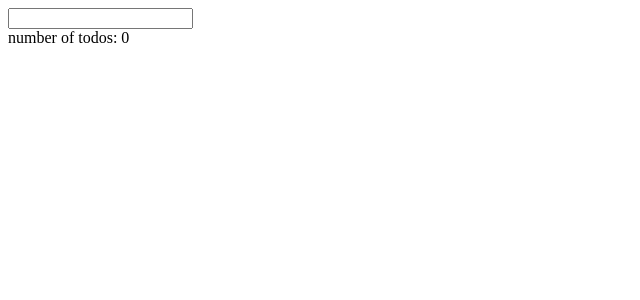
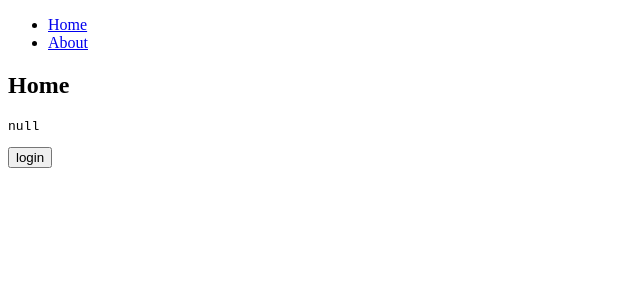
Before and after one commit to rjbena/Hooks, a React (Create React App) app: page / in a window 1280 px wide. Shown: the top 300 px of the page, without its empty margins (0-640 px from the left). Built offline with nearby package versions, Linux system fonts and the light colour scheme.

Commit message:
useContext

```diff
--- a/package.json
+++ b/package.json
@@ -8,6 +8,7 @@
     "@testing-library/user-event": "^7.2.1",
     "react": "^16.13.1",
     "react-dom": "^16.13.1",
+    "react-router-dom": "^5.2.0",
     "react-scripts": "3.4.1"
   },
   "scripts": {
--- a/src/App.js
+++ b/src/App.js
@@ -1,56 +1,34 @@
 import React, { useReducer, useState } from "react";
-
-function reducer(state, action) {
-  switch (action.type) {
-    case "add-todo":
-      return {
-        todos: [...state.todos, { text: action.text, completed: false }],
-        todoCount: state.todoCount + 1
-      };
-    case "toggle-todo":
-      return {
-        todos: state.todos.map((t, idx) =>
-          idx === action.idx ? { ...t, completed: !t.completed } : t
-        ),
-        todoCount: state.todoCount
-      };
-    default:
-      return state;
-  }
-}
+import {BrowserRouter as Router, Route,Link} from 'react-router-dom'
+import { Home } from "./pages/Home";
+import {About} from './pages/About';
+import { UserContext } from "./UserContext";
+import { useMemo } from "react";
 
 const App = () => {
-  const [{ todos, todoCount }, dispatch] = useReducer(reducer, {
-    todos: [],
-    todoCount: 0
-  });
-  const [text, setText] = useState();
+  const [user,setUser] = useState(null)
+ const providerValue = useMemo(()=>({ user, setUser}),[user,setUser])
+  return (
+    <Router>
+      <div>
+        <nav>
+          <ul>
+            <li>
+              <Link to='/'>Home</Link>
+            </li>
+            <li>
+              <Link to='/about'>About</Link>
+            </li>
+          </ul>
+        </nav>
+        <UserContext.Provider value={providerValue}>
+          <Route path='/' exact component={Home}/>
+          <Route path='/about' component={About}/>
+        </UserContext.Provider>
 
-  return (
-    <div>
-      <form
-        onSubmit={e => {
-          e.preventDefault();
-          dispatch({ type: "add-todo", text });
-          setText("");
-        }}
-      >
-        <input value={text} onChange={e => setText(e.target.value)} />
-      </form>
-      <div>number of todos: {todoCount}</div>
-      {todos.map((t, idx) => (
-        <div
-          key={t.text}
-          onClick={() => dispatch({ type: "toggle-todo", idx })}
-          style={{
-            textDecoration: t.completed ? "line-through" : ""
-          }}
-        >
-          {t.text}
-        </div>
-      ))}
-    </div>
-  );
+      </div>
+    </Router>
+  )
 };
 
 export default App;
--- /dev/null
+++ b/src/UserContext.js
@@ -0,0 +1,5 @@
+import React from 'react';
+import { createContext } from 'react';
+
+
+export const UserContext = createContext(null);
--- /dev/null
+++ b/src/login.js
@@ -0,0 +1,7 @@
+export const login = async () => {
+    return {
+        id:4,
+        username: 'bob',
+        email:'bob@bob.com'
+    }
+}
--- /dev/null
+++ b/src/pages/About.js
@@ -0,0 +1,13 @@
+import React from 'react'
+import { useContext } from 'react'
+import { UserContext } from '../UserContext'
+
+export const About = () => {
+    const {user,setUser} =useContext(UserContext)
+    return (
+        <div>
+            About
+            <pre>{JSON.stringify(user,null,2)}</pre>
+        </div>
+    )
+}
--- /dev/null
+++ b/src/pages/Home.js
@@ -0,0 +1,17 @@
+import React, { useContext } from 'react'
+import { UserContext } from '../UserContext'
+import {login} from '../login'
+export const Home = () => {
+    const {user, setUser} = useContext(UserContext)
+    return (
+        <div>
+            <h2>Home</h2>
+            <pre>{JSON.stringify(user,null,2)}</pre>
+            {user ? <button onClick={() =>{setUser(null)}}>logout</button> :  <button onClick={async()=>{
+                const user = await login()
+                setUser(user)
+            }}>login</button>}
+
+        </div>
+    )
+}
```
Also changed, not shown: 1 other file (tests, documents, lock files or other folders).
